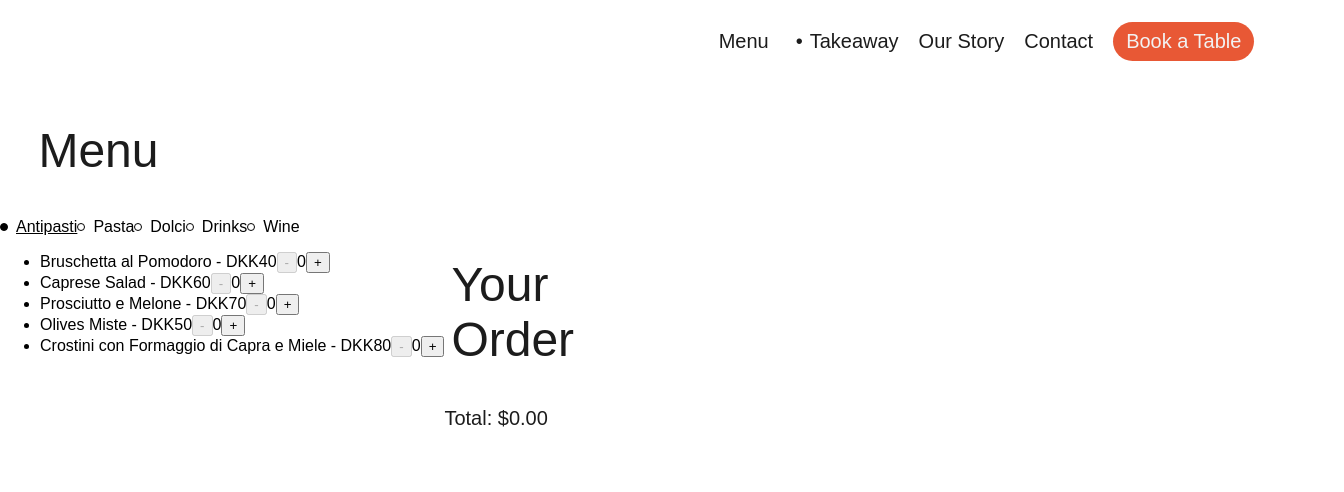
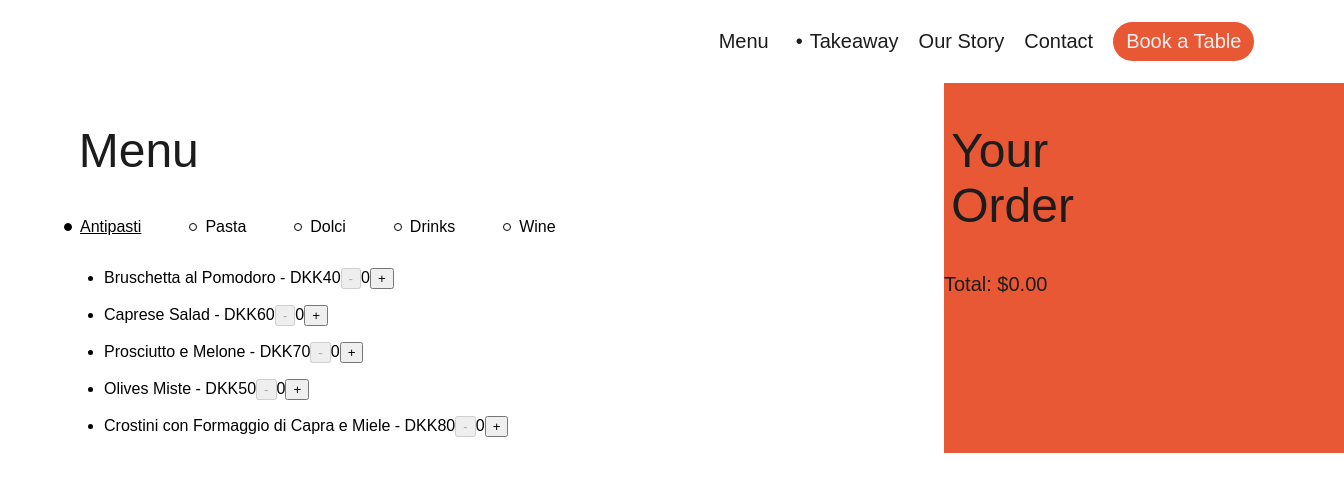
Before and after one commit to ozolinala/capanna74, a Next.js app: page /takeaway in a window 1280 px wide. Shown: the top 492 px of the page, 1344 px wide, since content can reach past the window. Built offline with nearby package versions, Linux system fonts and the light colour scheme.

Commit message:
started styling yesterday

```diff
--- a/src/components/TakeawayCart.js
+++ b/src/components/TakeawayCart.js
@@ -1,12 +1,15 @@
 import React from "react";
+import styles from "../styles/TakeawayMenu.module.css";
 
 const TakeawayCart = ({ cartItems }) => {
   const calculateTotal = () => {
-    return cartItems.reduce((total, item) => total + item.price * item.quantity, 0).toFixed(2);
+    return cartItems
+      .reduce((total, item) => total + item.price * item.quantity, 0)
+      .toFixed(2);
   };
 
   return (
-    <div>
+    <div className={styles.cartContainer}>
       <h2>Your Order</h2>
       <ul>
         {cartItems.map((item) => (
--- a/src/components/TakeawayItem.js
+++ b/src/components/TakeawayItem.js
@@ -1,4 +1,5 @@
 import React, { useState } from "react";
+import styles from "../styles/TakeawayMenu.module.css";
 
 const TakeawayItem = ({ item, onAddToCart }) => {
   const [quantity, setQuantity] = useState(0);
--- a/src/components/TakeawayList.js
+++ b/src/components/TakeawayList.js
@@ -1,5 +1,6 @@
 import React, { useState } from "react";
 import TakeawayItem from "./TakeawayItem";
+import styles from "../styles/TakeawayMenu.module.css";
 
 const MenuItem = ({ item, onAddToCart }) => {
   const [quantity, setQuantity] = useState(0);
@@ -30,7 +31,7 @@ const MenuItem = ({ item, onAddToCart }) => {
 
 const TakeawayList = ({ items, onAddToCart }) => {
   return (
-    <ul>
+    <ul className={styles.takeawayList}>
       {items.map((item) => (
         <TakeawayItem key={item.id} item={item} onAddToCart={onAddToCart} />
       ))}
--- a/src/components/TakeawayMenu.js
+++ b/src/components/TakeawayMenu.js
@@ -3,7 +3,7 @@ import styles from "../styles/TakeawayMenu.module.css";
 
 const TakeawayMenu = ({ categories, onSelectCategory, selectedCategory }) => {
   return (
-    <nav>
+    <nav className={styles.menuNavbar}>
       {categories.map((category) => (
         <button
           key={category.id}
--- a/src/pages/takeaway.js
+++ b/src/pages/takeaway.js
@@ -4,12 +4,15 @@ import menuData from "../data/menuData";
 import TakeawayMenu from "@/components/TakeawayMenu";
 import TakeawayList from "@/components/TakeawayList";
 import TakeawayCart from "@/components/TakeawayCart";
+import styles from "../styles/TakeawayMenu.module.css";
 
 const Takeaway = () => {
   const [selectedCategory, setSelectedCategory] = useState(1);
   const [cartItems, setCartItems] = useState([]);
 
-  const currentCategory = menuData.categories.find((category) => category.id === selectedCategory);
+  const currentCategory = menuData.categories.find(
+    (category) => category.id === selectedCategory
+  );
 
   const handleSelectCategory = (categoryId) => {
     setSelectedCategory(categoryId);
@@ -21,15 +24,20 @@ const Takeaway = () => {
 
   return (
     <Layout>
-      <h2>Menu</h2>
-      <div style={{ display: "flex" }}>
+      <div className={styles.takeawayContainer}>
         <div>
-          <TakeawayMenu
-            categories={menuData.categories}
-            onSelectCategory={handleSelectCategory}
-            selectedCategory={selectedCategory}
-          />
-          <TakeawayList items={currentCategory.items} onAddToCart={handleAddToCart} />
+          <h2>Menu</h2>
+          <div className={styles.takeawayLeft}>
+            <TakeawayMenu
+              categories={menuData.categories}
+              onSelectCategory={handleSelectCategory}
+              selectedCategory={selectedCategory}
+            />
+            <TakeawayList
+              items={currentCategory.items}
+              onAddToCart={handleAddToCart}
+            />
+          </div>
         </div>
 
         <TakeawayCart cartItems={cartItems} />
--- a/src/styles/TakeawayMenu.module.css
+++ b/src/styles/TakeawayMenu.module.css
@@ -36,3 +36,34 @@
   margin-right: 0.5em;
   vertical-align: middle;
 }
+
+.takeawayContainer {
+  display: flex;
+  justify-content: space-between;
+  width: 100%;
+  margin: auto;
+  padding-left: 4rem;
+}
+
+.menuNavbar {
+  display: flex;
+  gap: 3rem;
+}
+
+.takeawayLeft {
+  display: flex;
+  flex-direction: column;
+  gap: 1rem;
+}
+
+.cartContainer {
+  background-color: var(--accent-color);
+  padding-right: 10rem;
+  width: 15rem;
+}
+
+.takeawayList {
+  display: flex;
+  flex-direction: column;
+  gap: 1rem;
+}
```
